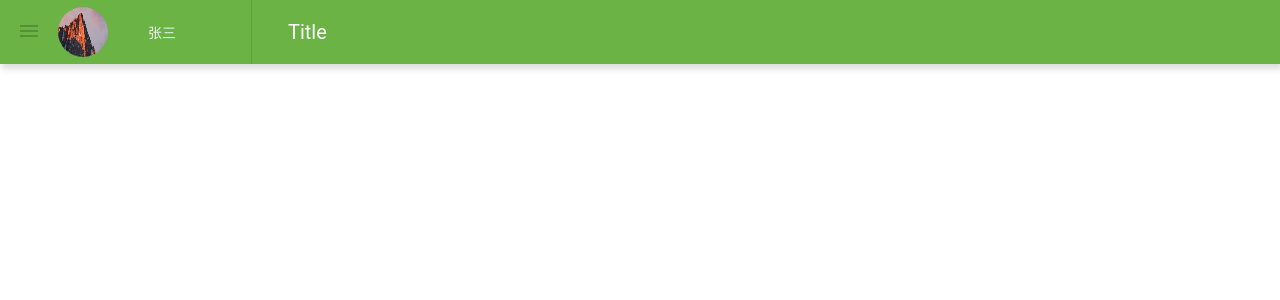
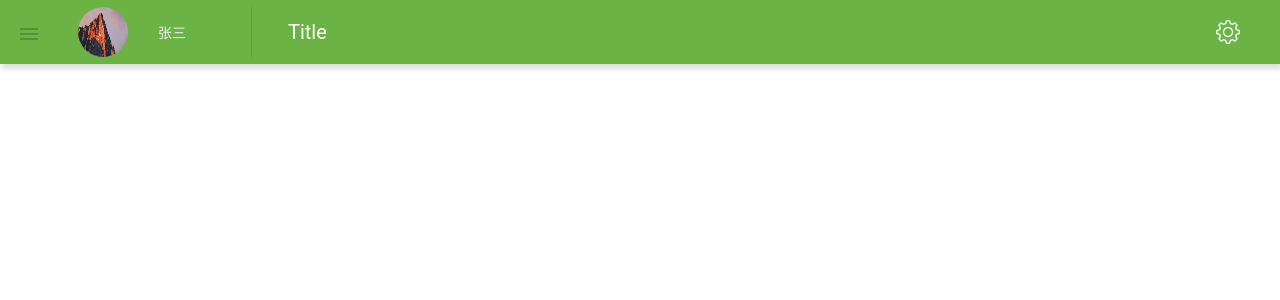
Before and after one commit to fenglincanyi/VueDemo2, a Vue app: page /#/title in a window 1280 px wide. Shown: the top 300 px of the page. Built offline with nearby package versions, Linux system fonts and the light colour scheme.

Commit message:
添加退出按钮

```diff
--- a/src/components/common/commontitle.vue
+++ b/src/components/common/commontitle.vue
@@ -1,6 +1,6 @@
 <template>
   <div class="title-container">
-    <a class="menuIcon" href="javascript:void(0);" @click="handleMenu">
+    <a class="menuIcon" href="javascript:void(0)" @click="handleMenu">
     <span class="dac-nav-hamburger">
       <span class="dac-nav-hamburger-top"></span>
       <span class="dac-nav-hamburger-mid"></span>
@@ -8,12 +8,24 @@
     </span>
     </a>
     <!--<span class="title-font">{{titleStr}}</span>-->
-    <div style="width: 193px;display: flex; align-items: center;border-right: 1px solid rgba(0, 0, 0, 0.1);">
+    <div
+      style="width: 173px;display: flex; align-items: center;border-right: 1px solid rgba(0, 0, 0, 0.1);margin-left: 20px">
       <img src="../../assets/iii.png" style="width: 50px; height: 50px; border-radius: 50%"/>
       <span class="nameClass">{{username}}</span>
     </div>
     <div class="titleClass">{{titleStr}}</div>
-    <!--搜索、退出-->
+
+
+    <a href="javascript:void(0)" @click="settingShow = !settingShow">
+      <img class="settingClass" src="../../assets/settings.png"/>
+    </a>
+    <transition name="setting-content">
+      <ul v-show="settingShow" class="settingMenu">
+        <li class="itemClass" v-for="(item, i) in settingData" @click="selectItem(i)">{{item}}</li>
+      </ul>
+    </transition>
+
+
   </div>
 </template>
 <script>
@@ -22,12 +34,18 @@
     data: function () {
       return {
         titleStr: '',
-        username: '张三'
+        username: '张三',
+        settingShow: false,
+        settingData: ['设置', '退出']
       }
     },
     methods: {
       handleMenu: function () {
         this.$emit('menuShow', 'menu显示隐藏')
+      },
+      selectItem: function (index) {
+        alert(index)
+        this.settingShow = !this.settingShow
       }
     },
     created: function () {
@@ -35,14 +53,26 @@
     }
   }
 </script>
-<style>
+<style scoped>
+
+  li:hover {
+    background-color: #eeeeee;
+  }
+
+  .setting-content-active, .setting-content-leave-active {
+    transition: opacity .5s
+  }
+
+  .setting-content-enter, .setting-content-leave-to {
+    opacity: 0;
+  }
 
   .nameClass {
     font-family: "Helvetica", "Arial", sans-serif;
     font-size: 14px;
     font-weight: 400;
     padding-left: 20px;
-    margin-left: 20px;
+    margin-left: 10px;
     text-align: center;
     /*单行文本 打点显示*/
     display: block;
@@ -65,6 +95,7 @@
     line-height: 64px;
     font-family: "Roboto", "Helvetica", "Arial", sans-serif;
     font-size: 20px;
+    flex: 1;
     text-transform: capitalize;
     color: #fff;
   }
@@ -77,8 +108,7 @@
     background-color: #6ab344;
     display: flex;
     flex-direction: row;
-    /*justify-content: center;*/
-    /*align-items: center;*/
+    align-items: center;
     /*阴影*/
     vertical-align: middle;
     box-shadow: 2px 5px 6px #ddd;
@@ -102,6 +132,38 @@
     width: 100%;
   }
 
+  .settingClass {
+    width: 24px;
+    height: 24px;
+    display: block;
+  }
+
+  .settingMenu {
+    margin: 5px 0;
+    border: 1px solid #d1dbe5;
+    box-shadow: 0 2px 4px rgba(0, 0, 0, .12), 0 0 6px rgba(0, 0, 0, .12);
+    padding: 6px 0;
+    z-index: 10;
+    position: absolute;
+    top: 50px;
+    background-color: #fff;
+    min-width: 100px;
+    right: 4px
+  }
+
+  .itemClass {
+    list-style: none;
+    line-height: 36px;
+    padding: 0 10px;
+    margin: 0;
+    cursor: pointer;
+    font-weight: 500;
+    color: gray;
+    text-align: center;
+    background-color: #fff;
+    font-size: 15px;
+  }
+
   .title-font {
     font-family: 'Roboto', 'Helvetica', sans-serif;
     font-size: 20px;
```
Also changed, not shown: src/assets/settings.png (added).
